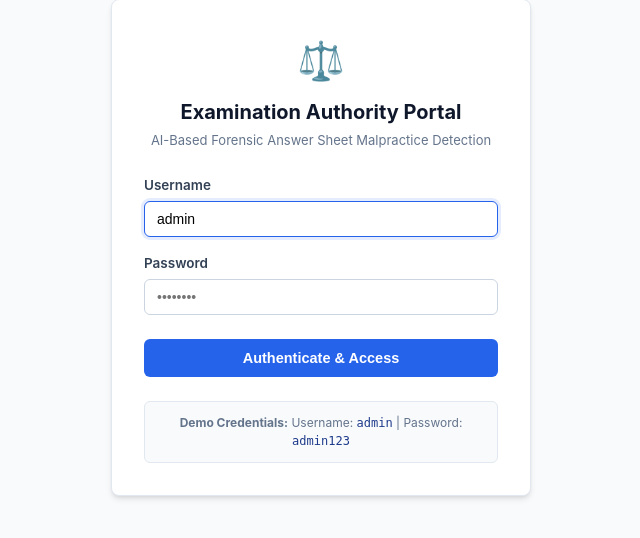
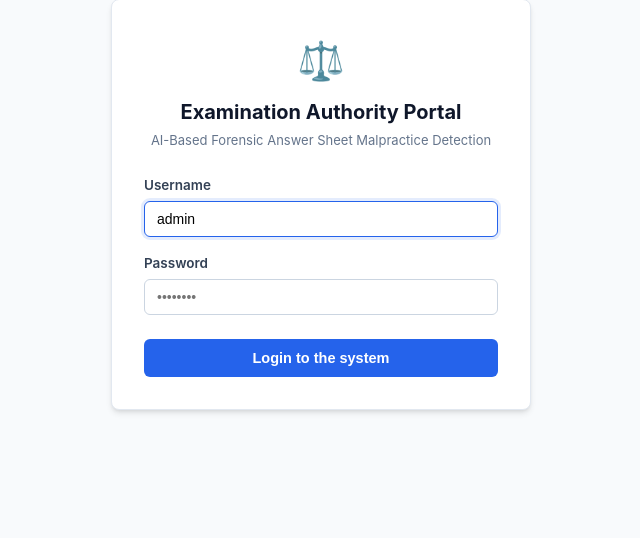
Before and after one commit to ShreyasMane18/Mega_Project, a Flask app: page /login in a window 1280 px wide. Shown: the part 61-599 px from the top of the page, without its empty margins (319-959 px from the left). Run offline with Flask 3, Linux system fonts and the light colour scheme; data that the repository does not hold is empty.

Commit message:
Updated login page

```diff
--- a/templates/base.html
+++ b/templates/base.html
@@ -25,7 +25,7 @@
       <a href="{{ url_for('pairs', run_id=active_run_id) if active_run_id else url_for('pairs') }}" class="{% if request.endpoint in ['pairs', 'pair_compare'] %}active{% endif %}">Collusion Pairs</a>
       <a href="{{ url_for('report_view', run_id=active_run_id) if active_run_id else url_for('report_view') }}" class="{% if request.endpoint == 'report_view' %}active{% endif %}">Report</a>
       <a href="{{ url_for('evaluation_view', run_id=active_run_id) if active_run_id else url_for('evaluation_view') }}" class="{% if request.endpoint == 'evaluation_view' %}active{% endif %}">Research Benchmark</a>
-      <a href="{{ url_for('paper_view') }}" class="{% if request.endpoint == 'paper_view' %}active{% endif %}">Research Paper</a>
+      <!-- <a href="{{ url_for('paper_view') }}" class="{% if request.endpoint == 'paper_view' %}active{% endif %}">Research Paper</a> -->
       <a href="{{ url_for('runs_list') }}" class="{% if request.endpoint == 'runs_list' %}active{% endif %}">Runs</a>
       <a href="{{ url_for('logout') }}" class="logout">Logout</a>
     </nav>
--- a/templates/login.html
+++ b/templates/login.html
@@ -21,13 +21,13 @@
       </div>
 
       <button type="submit" class="btn btn-primary" style="width: 100%; justify-content: center; padding: 10px; margin-top: 8px; font-size: 14.5px;">
-        Authenticate & Access
+        Login to the system
       </button>
     </form>
 
-    <div style="margin-top: 24px; padding: 12px; background: #f8fafc; border-radius: 6px; border: 1px solid var(--line); font-size: 12px; color: var(--muted); text-align: center;">
+    <!-- <div style="margin-top: 24px; padding: 12px; background: #f8fafc; border-radius: 6px; border: 1px solid var(--line); font-size: 12px; color: var(--muted); text-align: center;">
       <b>Demo Credentials:</b> Username: <code style="color: #1e3a8a;">admin</code> | Password: <code style="color: #1e3a8a;">admin123</code>
-    </div>
+    </div> -->
   </div>
 </div>
 {% endblock %}
```
